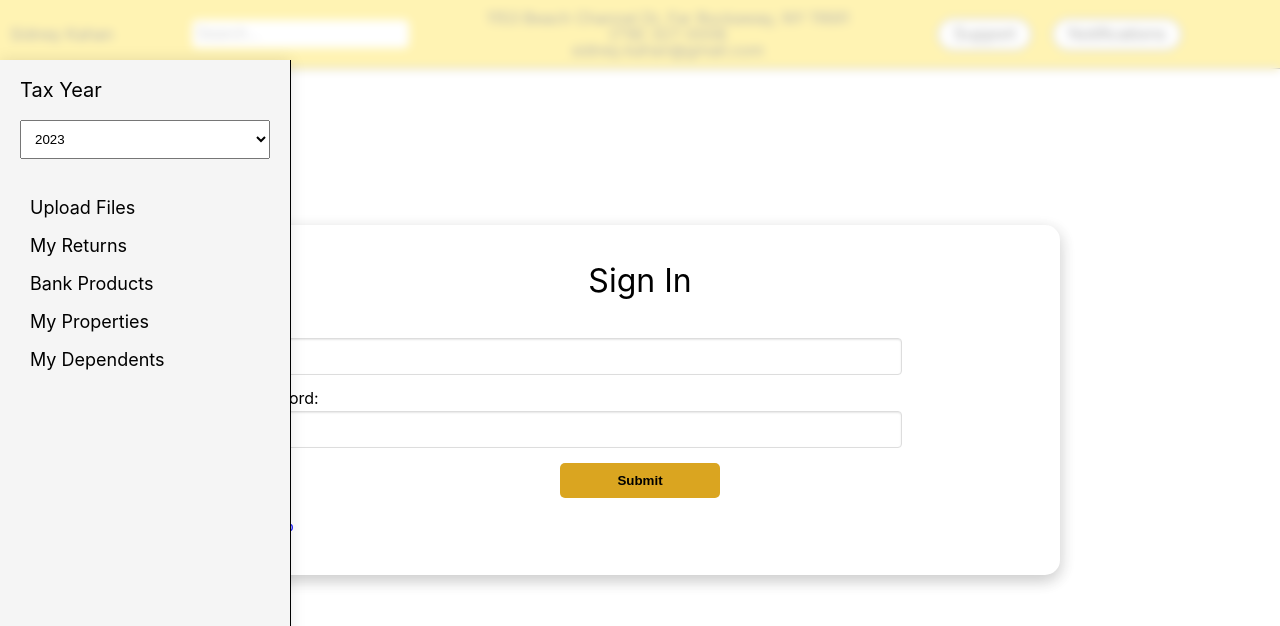
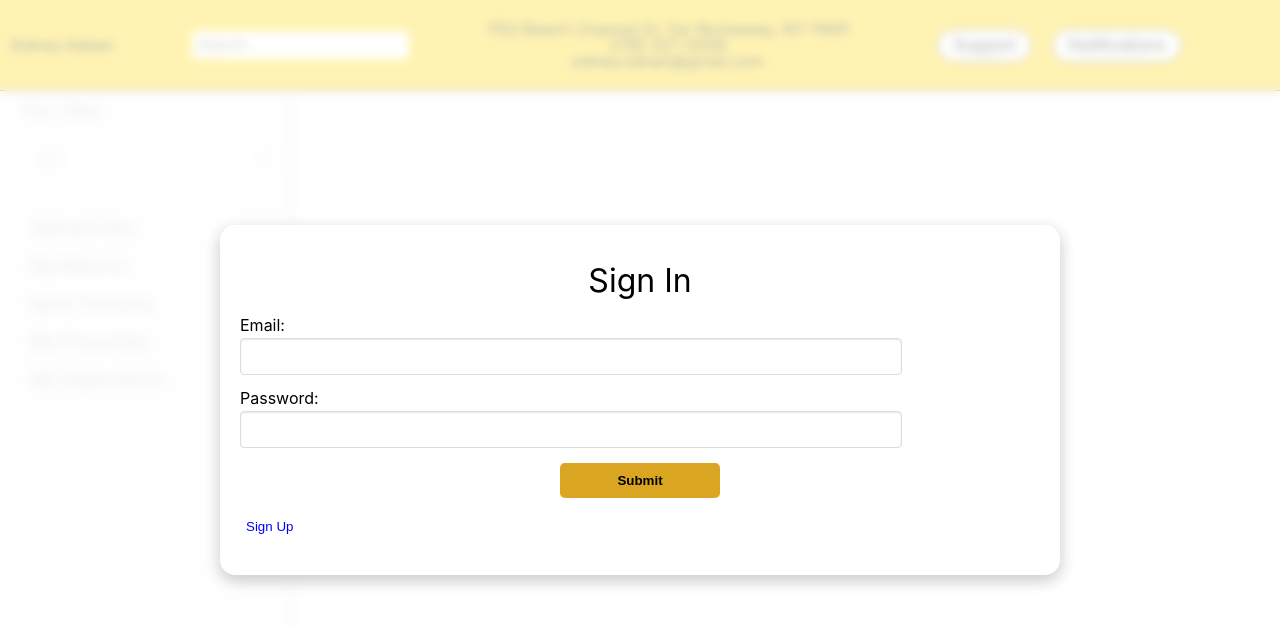
Before and after one commit to elpopes/tax-service, a React (Create React App) app in the folder tax-client/: page / in a window 1280 px wide. Shown: the top 626 px of the page. Built offline with nearby package versions, Linux system fonts and the light colour scheme; no server answers.

Commit message:
adjust nav styling

```diff
--- a/tax-client/src/components/Navbar.css
+++ b/tax-client/src/components/Navbar.css
@@ -2,12 +2,13 @@
   display: flex;
   justify-content: space-between;
   align-items: center;
+  height: 70px;
   background-color: gold;
   color: black;
   padding: 10px;
   position: sticky;
   top: 0;
-  z-index: 1;
+  z-index: 2;
   border-bottom: 1px solid black;
 }
 
--- a/tax-client/src/components/Sidebar/Sidebar.css
+++ b/tax-client/src/components/Sidebar/Sidebar.css
@@ -3,12 +3,11 @@
   height: calc(100vh - 60px);
   position: fixed;
   left: 0;
-  top: 60px;
+  top: 80px;
   padding: 20px;
   background-color: #f5f5f5;
   overflow-y: auto;
   transition: all 0.3s;
-  z-index: 1000;
   box-shadow: 0px 0px 15px 0px rgba(0, 0, 0, 0.1);
   border-right: 1px solid black;
 }
```
